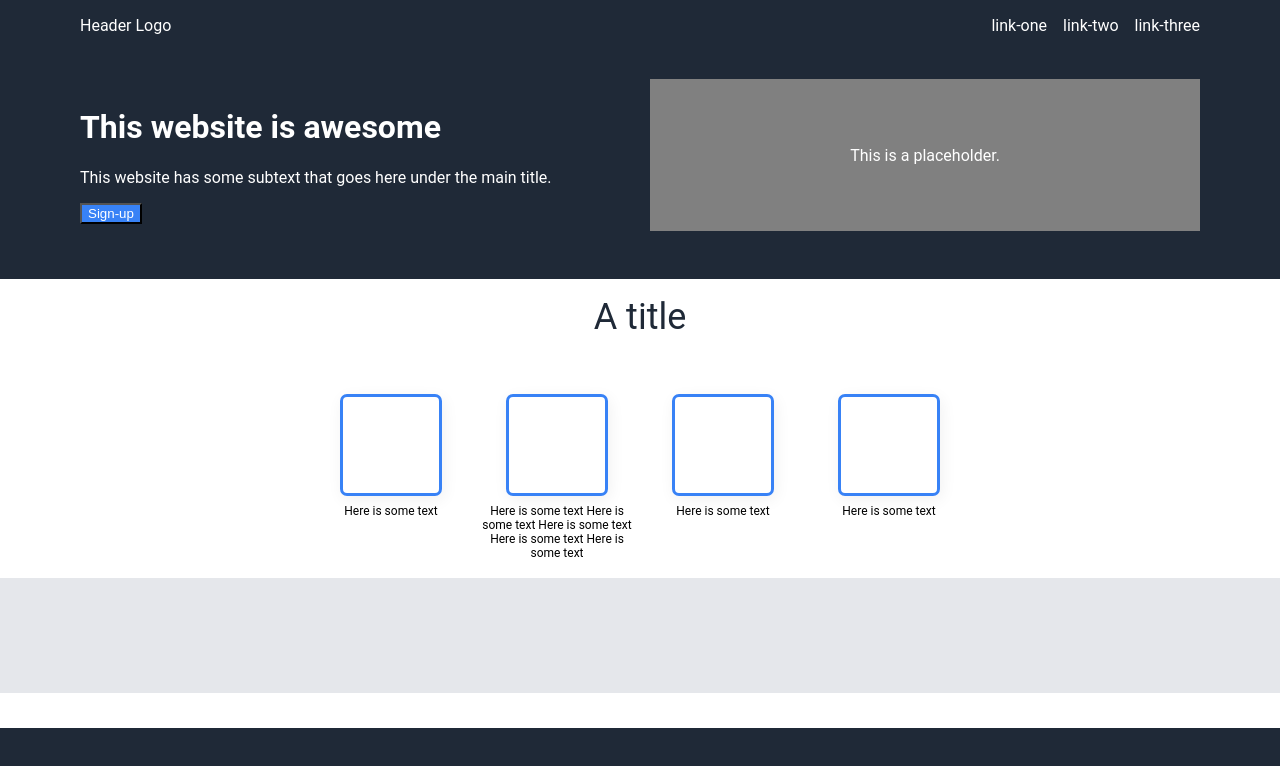
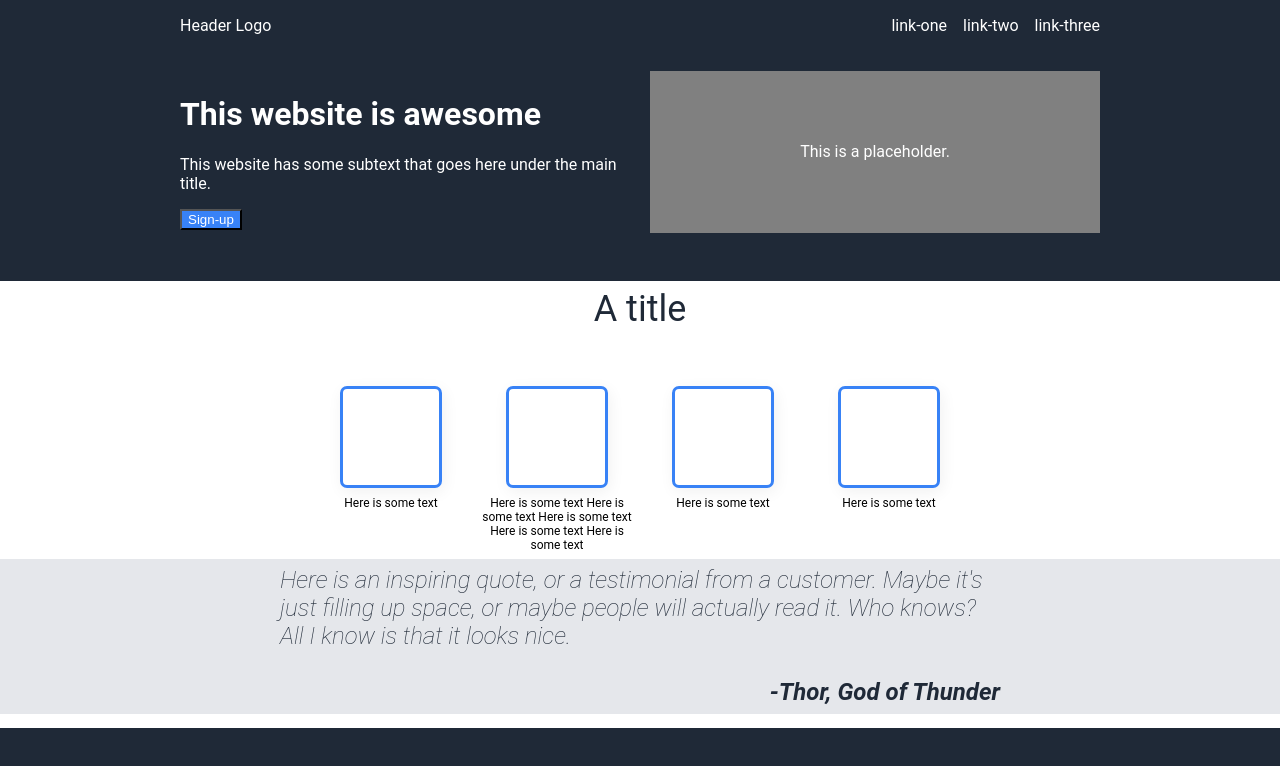
Before and after one commit to DeanRTaylor1/landing-page, a plain HTML site: page index.html in a window 1280 px wide. Drawn offline with Linux system fonts and the light colour scheme.

Commit message:
updated quote section

```diff
--- a/index.html
+++ b/index.html
@@ -75,19 +75,12 @@
 
 
 
-
-
-
-
-
-
-
-
-
 </div>
 
 <div class="quote">
 
+Here is an inspiring quote, or a testimonial from a customer. Maybe it's just filling up space, or maybe people will actually read it. Who knows? All I know is that it looks nice.
+<div><br>-Thor, God of Thunder</div>
 
 </div>
 
--- a/style.css
+++ b/style.css
@@ -37,8 +37,8 @@ body {
     flex-grow: 0.25;
     justify-content: space-between;
     flex-wrap: wrap;
-    padding-right: 80px;
-    padding-left: 80px;
+    padding-right: 180px;
+    padding-left: 180px;
     padding-top: 16px;
     padding-bottom: 48px   ;
     color: white;
@@ -169,9 +169,27 @@ body {
 
   .quote {
     background-color: #E5E7EB;
-
-    flex-grow: 1;
+    flex-grow: 0.3;
+    display:flex;
+    flex-direction: column;
+    justify-content: center;
+    align-items: center;
+    padding-right: 280px;
+    padding-left: 280px;
+    font-size: 24px;
+    font-weight: lighter;
+    font-style: italic;
+    color: #1F2937;
 
 
 
   }
+
+
+  .quote>div {
+text-align:right;
+margin-left: auto;
+font-weight: bold;
+
+
+  }
```
